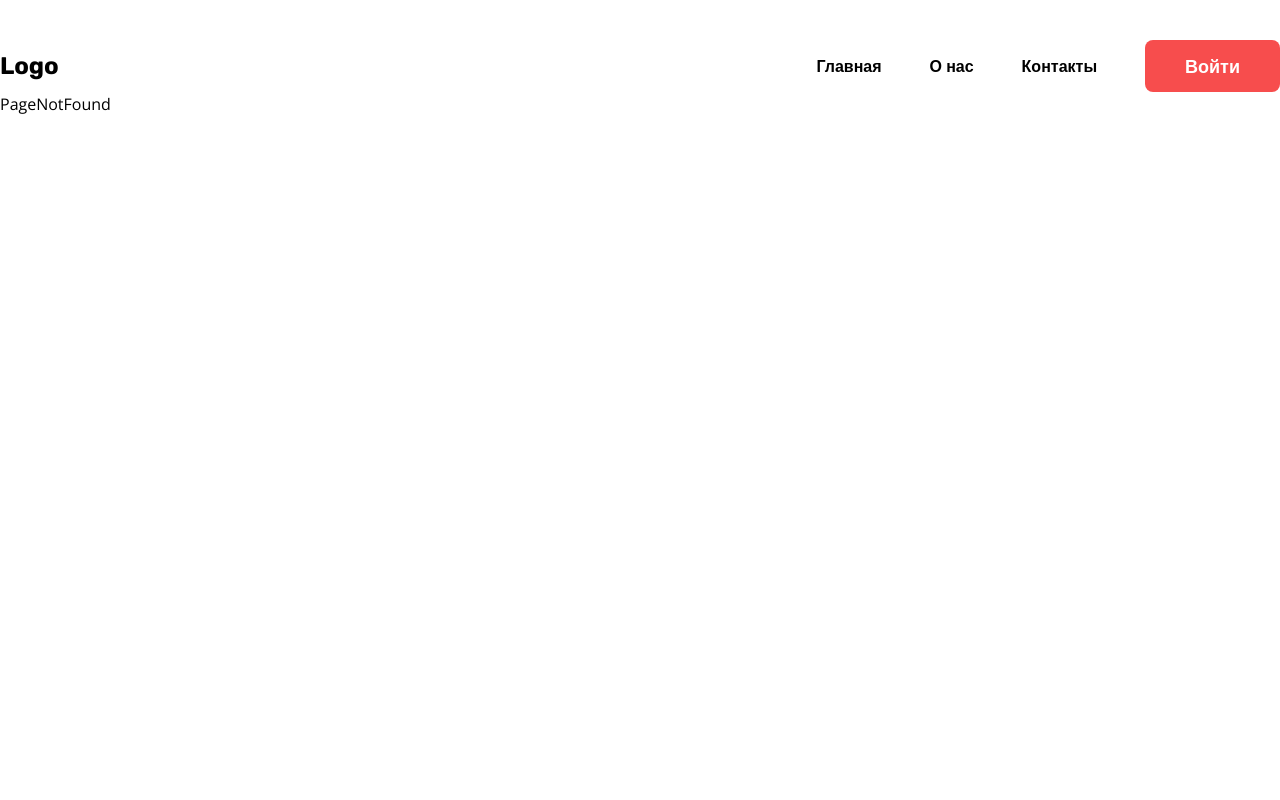
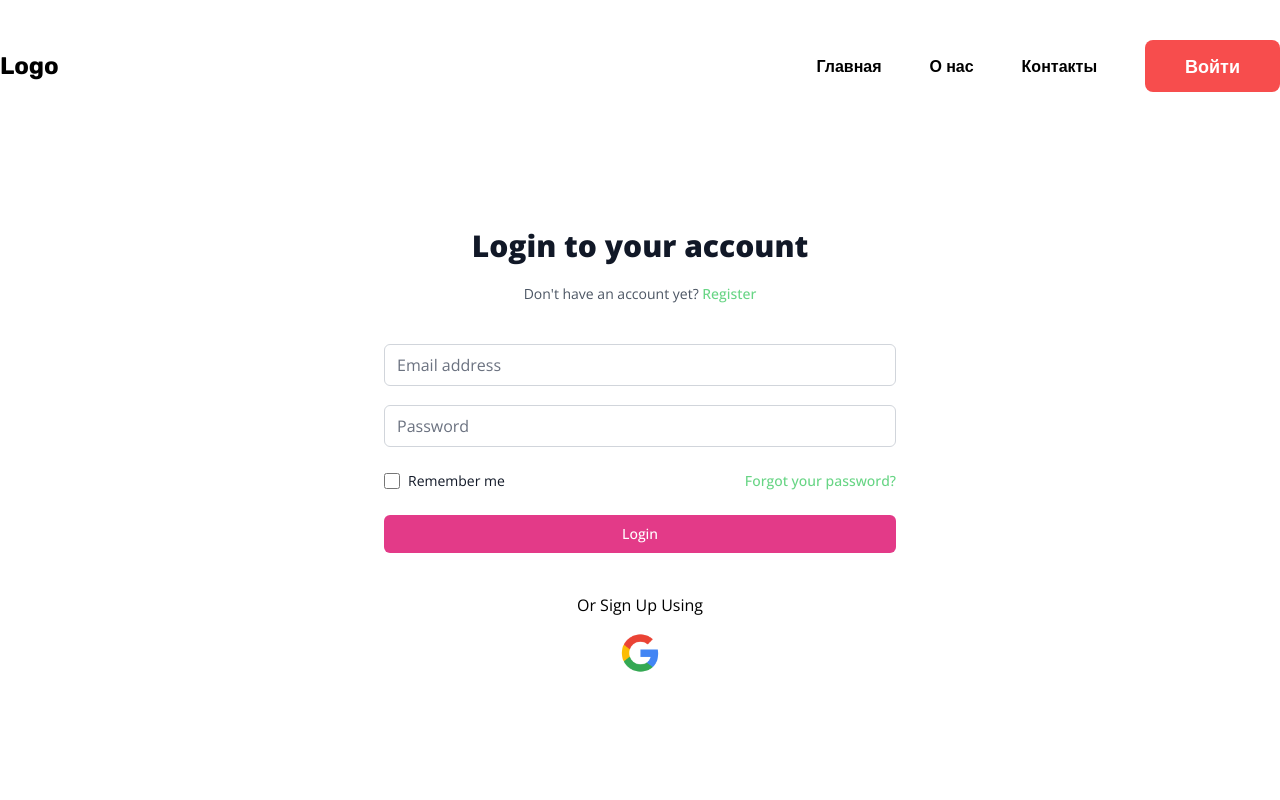
Before and after one commit to MusaevaAdelya/aralash-front, a React (Create React App) app: page /login in a window 1280 px wide. Shown: the top 800 px of the page. Built offline with nearby package versions, Linux system fonts and the light colour scheme.

Commit message:
added login and register pages

```diff
--- a/src/App.jsx
+++ b/src/App.jsx
@@ -2,6 +2,8 @@ import { BrowserRouter, Routes, Route } from "react-router-dom";
 import HomePage from "./pages/HomePage";
 import PageNotFound from "./pages/PageNotFound";
 import AppLayout from "./components/layout/AppLayout";
+import LoginPage from "./pages/LoginPage";
+import RegisterPage from "./pages/RegisterPage";
 
 function App() {
   return (
@@ -9,6 +11,8 @@ function App() {
       <Routes>
         <Route path="/" element={<AppLayout />}>
           <Route index element={<HomePage />} />
+          <Route path="/login" element={<LoginPage />} />
+          <Route path="/register" element={<RegisterPage />} />
           <Route path="*" element={<PageNotFound />} />
         </Route>
       </Routes>
--- /dev/null
+++ b/src/components/common/Input.jsx
@@ -0,0 +1,33 @@
+const fixedInputClass =
+  "rounded-md appearance-none relative block w-full px-3 py-2 border border-gray-300 placeholder-gray-500 text-gray-900 focus:outline-none focus:ring-primary focus:border-primary focus:z-10 sm:text-sm";
+
+export default function Input({
+  handleChange,
+  value,
+  labelText,
+  labelFor,
+  id,
+  name,
+  type,
+  isRequired = false,
+  placeholder,
+  customClass,
+}) {
+  return (
+    <div className="my-5">
+      <label htmlFor={labelFor} className="sr-only">
+        {labelText}
+      </label>
+      <input
+        onChange={handleChange}
+        value={value}
+        id={id}
+        name={name}
+        type={type}
+        required={isRequired}
+        className={fixedInputClass + customClass}
+        placeholder={placeholder}
+      />
+    </div>
+  );
+}
--- a/src/components/layout/AppLayout.jsx
+++ b/src/components/layout/AppLayout.jsx
@@ -7,7 +7,7 @@ function AppLayout() {
   return (
     <>
       <Navbar />
-      <main className="min-h-screen ">
+      <main className="">
         <Outlet />
       </main>
       <Footer />
--- /dev/null
+++ b/src/components/specific/FormAction.jsx
@@ -0,0 +1,24 @@
+export default function FormAction({
+    handleSubmit,
+    type='Button',
+    action='submit',
+    text
+}){
+    return(
+        <>
+        {
+            type==='Button' ?
+            <button
+                type={action}
+                className="relative flex justify-center w-full px-4 py-2 mt-10 text-sm font-medium text-white border border-transparent rounded-md bg-primary group hover:bg-primary focus:outline-none focus:ring-2 focus:ring-offset-2 focus:ring-primary"
+                onSubmit={handleSubmit}
+            >
+
+                {text}
+            </button>
+            :
+            <></>
+        }
+        </>
+    )
+}
--- /dev/null
+++ b/src/components/specific/FormExtra.jsx
@@ -0,0 +1,24 @@
+export default function FormExtra(){
+    return(
+        <div className="flex items-center justify-between ">
+        <div className="flex items-center">
+          <input
+            id="remember-me"
+            name="remember-me"
+            type="checkbox"
+            className="w-4 h-4 border-gray-300 rounded text-tertiary focus:ring-tertiary"
+          />
+          <label htmlFor="remember-me" className="block ml-2 text-sm text-gray-900">
+            Remember me
+          </label>
+        </div>
+
+        <div className="text-sm">
+          <a href="#" className="font-medium text-tertiary ">
+            Forgot your password?
+          </a>
+        </div>
+      </div>
+
+    )
+}
--- /dev/null
+++ b/src/components/specific/FormHeader.jsx
@@ -0,0 +1,25 @@
+import {Link} from 'react-router-dom';
+
+export default function FormHeader({
+    heading,
+    paragraph,
+    linkName,
+    linkUrl="#"
+}){
+    return(
+        <div className="mb-10">
+            <div className="flex justify-center">
+
+            </div>
+            <h2 className="mt-6 text-3xl font-extrabold text-center text-gray-900">
+                {heading}
+            </h2>
+            <p className="mt-2 mt-5 text-sm text-center text-gray-600">
+            {paragraph} {' '}
+            <Link to={linkUrl} className="font-medium text-tertiary ">
+                {linkName}
+            </Link>
+            </p>
+        </div>
+    )
+}
--- /dev/null
+++ b/src/components/specific/GoogleSignUp.jsx
@@ -0,0 +1,14 @@
+import { Link } from "react-router-dom";
+
+function GoogleSignUp() {
+  return (
+    <div className="flex flex-col items-center justify-center gap-4 mt-10">
+      <span className="capitalize">or sign up using</span>
+      <Link to="/">
+        <img src="/images/google-logo.png" alt="google logo" className="w-10" />
+      </Link>
+    </div>
+  );
+}
+
+export default GoogleSignUp;
--- /dev/null
+++ b/src/components/specific/Login.jsx
@@ -0,0 +1,75 @@
+import { useState } from 'react';
+import { loginFields } from "../../constants/formField";
+import Input from "../common/Input";
+import FormExtra from './FormExtra';
+import FormAction from './FormAction';
+
+const fields=loginFields;
+let fieldsState = {};
+fields.forEach(field=>fieldsState[field.id]='');
+
+export default function Login(){
+    const [loginState,setLoginState]=useState(fieldsState);
+
+    const handleChange=(e)=>{
+        setLoginState({...loginState,[e.target.id]:e.target.value})
+    }
+
+    const handleSubmit=(e)=>{
+        e.preventDefault();
+        authenticateUser();
+    }
+
+    //Handle Login API Integration here
+    const authenticateUser = () =>{
+
+
+        // let loginFields={
+        //         email:loginState['email-address'],
+        //         password:loginState['password']
+        // };
+
+        // const endpoint=`https://api.loginradius.com/identity/v2/auth/login?apikey=${apiKey}&apisecret=${apiSecret}`;
+        //  fetch(endpoint,
+        //      {
+        //      method:'POST',
+        //      headers: {
+        //      'Content-Type': 'application/json'
+        //      },
+        //      body:JSON.stringify(loginFields)
+        //      }).then(response=>response.json())
+        //      .then(data=>{
+        //         //API Success from LoginRadius Login API
+        //      })
+        //      .catch(error=>console.log(error))
+         }
+
+
+    return(
+        <form className="mt-8 space-y-6" onSubmit={handleSubmit}>
+        <div className="-space-y-px">
+            {
+                fields.map(field=>
+                        <Input
+                            key={field.id}
+                            handleChange={handleChange}
+                            value={loginState[field.id]}
+                            labelText={field.labelText}
+                            labelFor={field.labelFor}
+                            id={field.id}
+                            name={field.name}
+                            type={field.type}
+                            isRequired={field.isRequired}
+                            placeholder={field.placeholder}
+                    />
+
+                )
+            }
+        </div>
+
+        <FormExtra/>
+        <FormAction handleSubmit={handleSubmit} text="Login"/>
+
+      </form>
+    )
+}
--- /dev/null
+++ b/src/components/specific/Register.jsx
@@ -0,0 +1,54 @@
+import { useState } from 'react';
+import { signupFields } from "../../constants/formField"
+import Input from "../common/Input";
+import FormAction from './FormAction';
+
+const fields=signupFields;
+let fieldsState={};
+
+fields.forEach(field => fieldsState[field.id]='');
+
+export default function Register(){
+  const [signupState,setSignupState]=useState(fieldsState);
+
+  const handleChange=(e)=>setSignupState({...signupState,[e.target.id]:e.target.value});
+
+  const handleSubmit=(e)=>{
+    e.preventDefault();
+    console.log(signupState)
+    createAccount()
+  }
+
+  //handle Signup API Integration here
+  const createAccount=()=>{
+
+  }
+
+    return(
+        <form className="mt-8 space-y-6" onSubmit={handleSubmit}>
+        <div className="">
+        {
+                fields.map(field=>
+                        <Input
+                            key={field.id}
+                            handleChange={handleChange}
+                            value={signupState[field.id]}
+                            labelText={field.labelText}
+                            labelFor={field.labelFor}
+                            id={field.id}
+                            name={field.name}
+                            type={field.type}
+                            isRequired={field.isRequired}
+                            placeholder={field.placeholder}
+                    />
+
+                )
+            }
+          <FormAction handleSubmit={handleSubmit} text="Signup" />
+        </div>
+
+
+
+      </form>
+    )
+}
--- /dev/null
+++ b/src/constants/formField.js
@@ -0,0 +1,67 @@
+const loginFields=[
+    {
+        labelText:"Email address",
+        labelFor:"email-address",
+        id:"email-address",
+        name:"email",
+        type:"email",
+        autoComplete:"email",
+        isRequired:true,
+        placeholder:"Email address"
+    },
+    {
+        labelText:"Password",
+        labelFor:"password",
+        id:"password",
+        name:"password",
+        type:"password",
+        autoComplete:"current-password",
+        isRequired:true,
+        placeholder:"Password"
+    }
+]
+
+const signupFields=[
+    {
+        labelText:"Username",
+        labelFor:"username",
+        id:"username",
+        name:"username",
+        type:"text",
+        autoComplete:"username",
+        isRequired:true,
+        placeholder:"Username"
+    },
+    {
+        labelText:"Email address",
+        labelFor:"email-address",
+        id:"email-address",
+        name:"email",
+        type:"email",
+        autoComplete:"email",
+        isRequired:true,
+        placeholder:"Email address"
+    },
+    {
+        labelText:"Password",
+        labelFor:"password",
+        id:"password",
+        name:"password",
+        type:"password",
+        autoComplete:"current-password",
+        isRequired:true,
+        placeholder:"Password"
+    },
+    {
+        labelText:"Confirm Password",
+        labelFor:"confirm-password",
+        id:"confirm-password",
+        name:"confirm-password",
+        type:"password",
+        autoComplete:"confirm-password",
+        isRequired:true,
+        placeholder:"Confirm Password"
+    }
+]
+
+export {loginFields,signupFields}
--- /dev/null
+++ b/src/pages/LoginPage.jsx
@@ -0,0 +1,21 @@
+import FormHeader from "../components/specific/FormHeader";
+import GoogleSignUp from "../components/specific/GoogleSignUp";
+import Login from "../components/specific/Login";
+
+function LoginPage() {
+  return (
+    <section className="w-full mx-auto lg:w-2/5 container max-w-[1335px] lg:px-0 px-5 mt-28 mb-48">
+      <FormHeader
+        heading="Login to your account"
+        paragraph="Don't have an account yet? "
+        linkName="Register"
+        linkUrl="/register"
+      />
+      <Login />
+      <GoogleSignUp/>
+
+    </section>
+  );
+}
+
+export default LoginPage;
--- /dev/null
+++ b/src/pages/RegisterPage.jsx
@@ -0,0 +1,20 @@
+import FormHeader from "../components/specific/FormHeader";
+import Register from "../components/specific/Register";
+import GoogleSignUp from "../components/specific/GoogleSignUp";
+
+function RegisterPage() {
+  return (
+    <section className="w-full mx-auto lg:w-2/5 container max-w-[1335px] lg:px-0 px-5 mt-28 mb-48">
+      <FormHeader
+        heading="Signup to create an account"
+        paragraph="Already have an account? "
+        linkName="Login"
+        linkUrl="/login"
+      />
+      <Register />
+      <GoogleSignUp/>
+    </section>
+  );
+}
+
+export default RegisterPage;
```
Also changed, not shown: public/images/google-logo.png (added).
